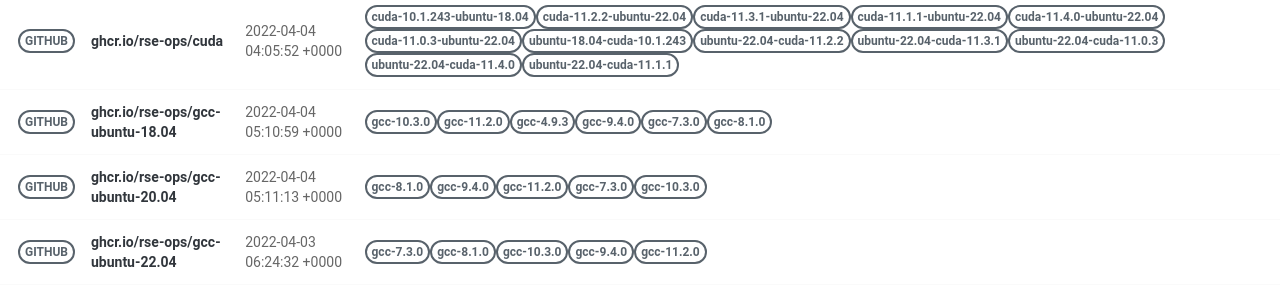
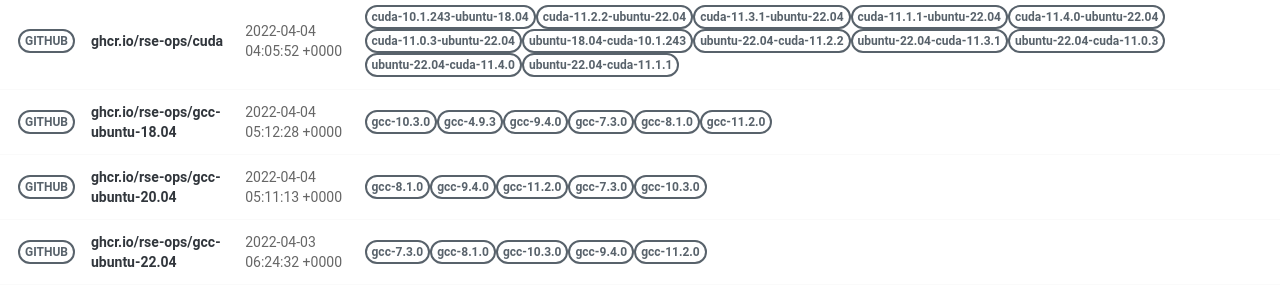
Before and after one commit to rse-ops/docker-images, a Jekyll site: the page built from pages/index.md, in a window 1280 px wide. Shown: the part 502-801 px from the top of the page. Built offline with Jekyll 4.4.1, drawn with Linux system fonts in a browser that asks for light colours; nearby versions of some CDN libraries.

Commit message:
Automated push to update library 2022-04-04

```diff
--- a/_library/ghcr.io-rse-ops-gcc-ubuntu-18.04.md
+++ b/_library/ghcr.io-rse-ops-gcc-ubuntu-18.04.md
@@ -1,7 +1,7 @@
 ---
 layout: container
 name: ghcr.io/rse-ops/gcc-ubuntu-18.04
-updated_at: 2022-04-04 05:10:59.788873
+updated_at: 2022-04-04 05:12:28.339469
 
 
 container_url: https://github.com/orgs/rse-ops/packages/container/package/gcc-ubuntu-18.04
```
Also changed, not shown: other parts of _library/ghcr.io-rse-ops-gcc-ubuntu-18.04.md (+3 -3 lines).
